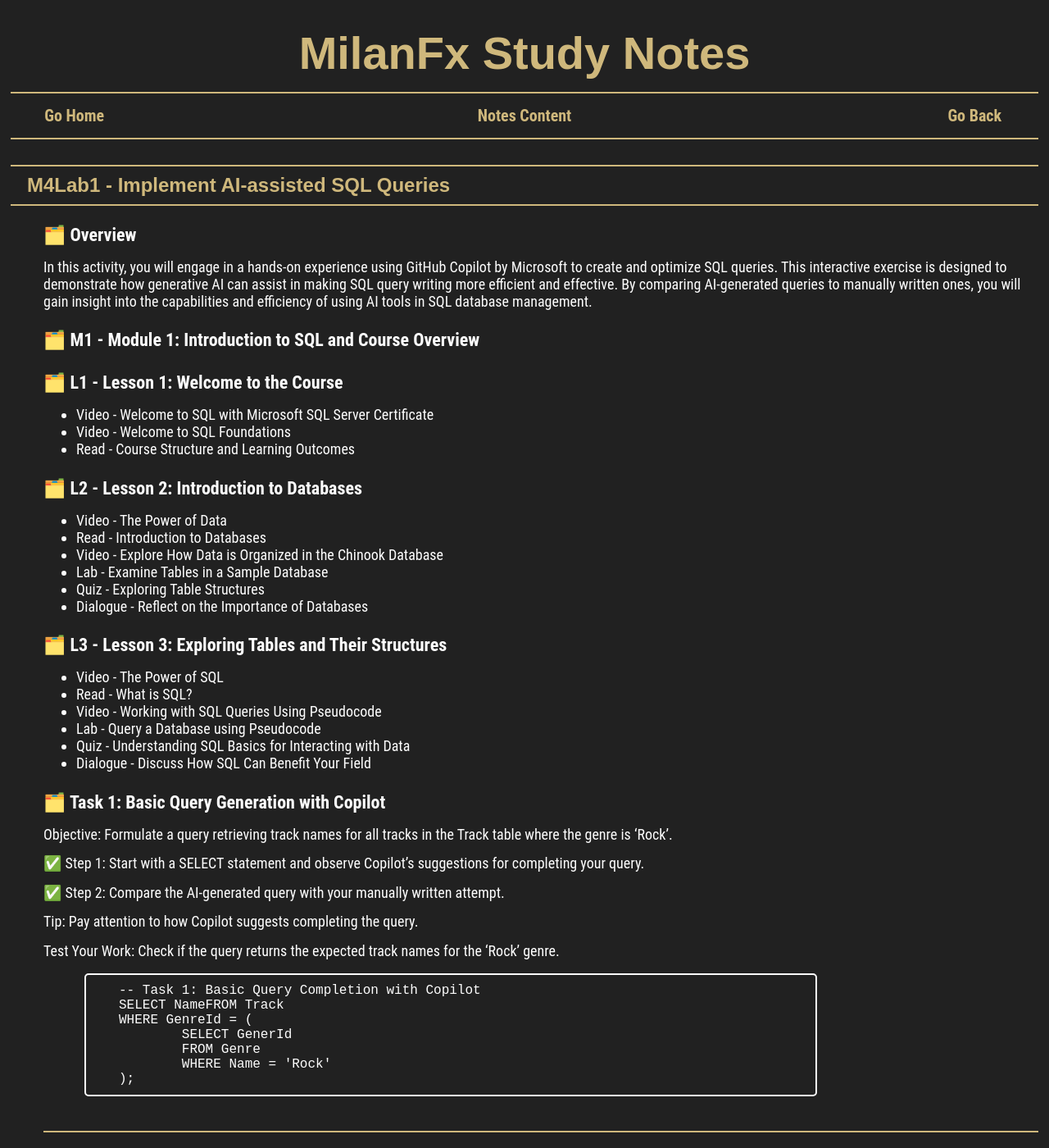
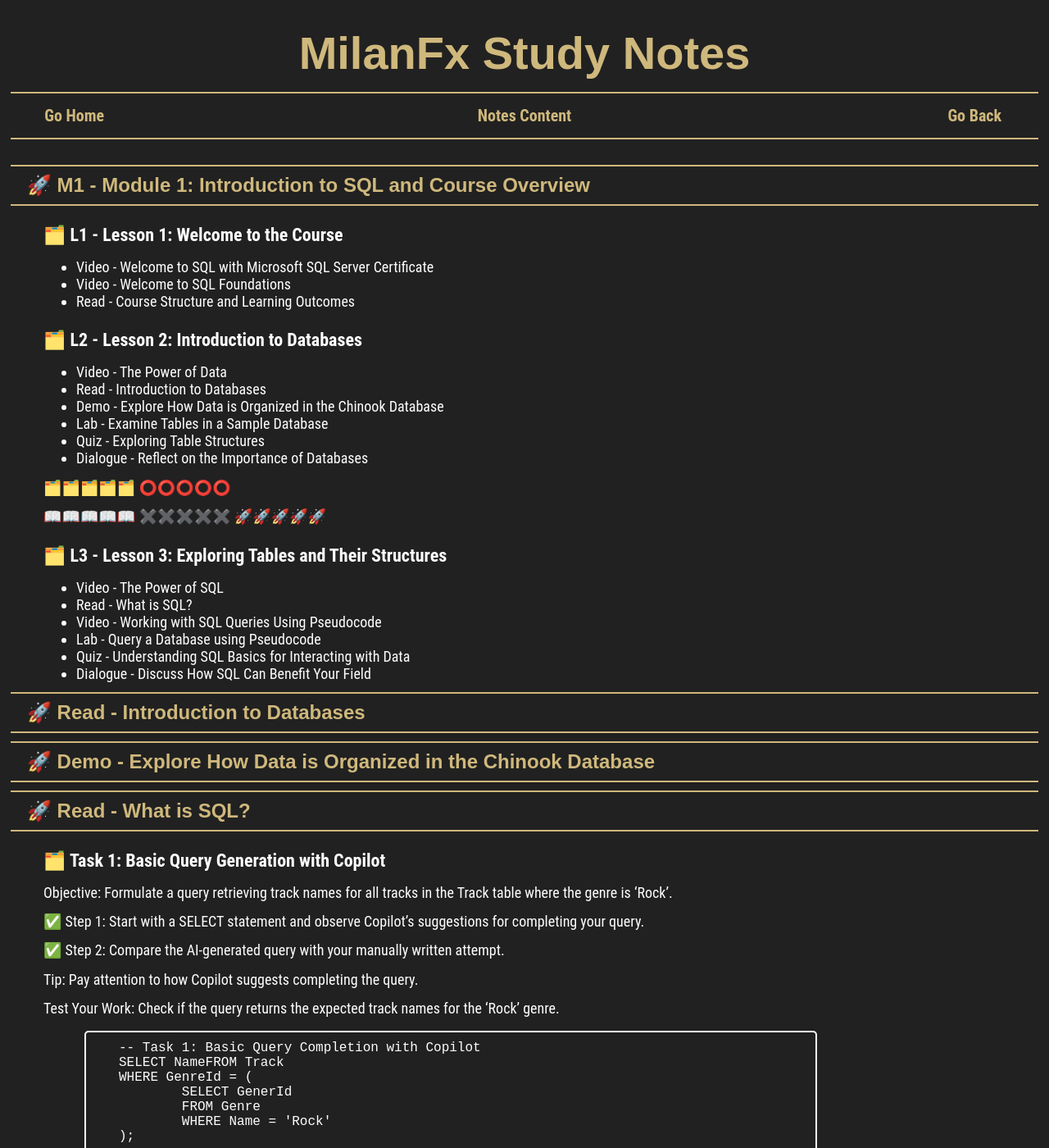
Before and after one commit to milanfx/milanfx.github.io, a Jekyll site: the page built from M1-Lab1.md, in a window 1280 px wide and 1400 px high. Shown: the whole window at 82% size. Built offline with Jekyll 4.4.1, drawn with Linux system fonts in a browser that asks for light colours.

Commit message:
Update M1-Lab1.md

```diff
--- a/M1-Lab1.md
+++ b/M1-Lab1.md
@@ -4,14 +4,8 @@ title: /M1C1/
 permalink: /M1C2/
 ---
 
-### M4Lab1 - Implement AI-assisted SQL Queries
+### 🚀 M1 - Module 1: Introduction to SQL and Course Overview
 
-
-#### 🗂️ Overview
-
-In this activity, you will engage in a hands-on experience using GitHub Copilot by Microsoft to create and optimize SQL queries. This interactive exercise is designed to demonstrate how generative AI can assist in making SQL query writing more efficient and effective. By comparing AI-generated queries to manually written ones, you will gain insight into the capabilities and efficiency of using AI tools in SQL database management.
-
-#### 🗂️ M1 - Module 1: Introduction to SQL and Course Overview
 #### 🗂️ L1 - Lesson 1: Welcome to the Course
 -  Video - Welcome to SQL with Microsoft SQL Server Certificate
 -  Video - Welcome to SQL Foundations
@@ -20,10 +14,17 @@ In this activity, you will engage in a hands-on experience using GitHub Copilot
 #### 🗂️ L2 - Lesson 2: Introduction to Databases
 -  Video - The Power of Data
 -  Read - Introduction to Databases
--  Video - Explore How Data is Organized in the Chinook Database
+-  Demo - Explore How Data is Organized in the Chinook Database
 -  Lab - Examine Tables in a Sample Database
 -  Quiz - Exploring Table Structures
 -  Dialogue - Reflect on the Importance of Databases
+
+🗂️🗂️🗂️🗂️🗂️
+⭕️⭕️⭕️⭕️⭕️
+
+📖📖📖📖📖
+✖️✖️✖️✖️✖️
+🚀🚀🚀🚀🚀
 
 #### 🗂️ L3 - Lesson 3: Exploring Tables and Their Structures
 -  Video - The Power of SQL
@@ -33,8 +34,11 @@ In this activity, you will engage in a hands-on experience using GitHub Copilot
 -  Quiz - Understanding SQL Basics for Interacting with Data
 -  Dialogue - Discuss How SQL Can Benefit Your Field
 
+### 🚀 Read - Introduction to Databases
 
+### 🚀 Demo - Explore How Data is Organized in the Chinook Database
 
+### 🚀 Read - What is SQL?
 
 #### 🗂️ Task 1: Basic Query Generation with Copilot
 
```
